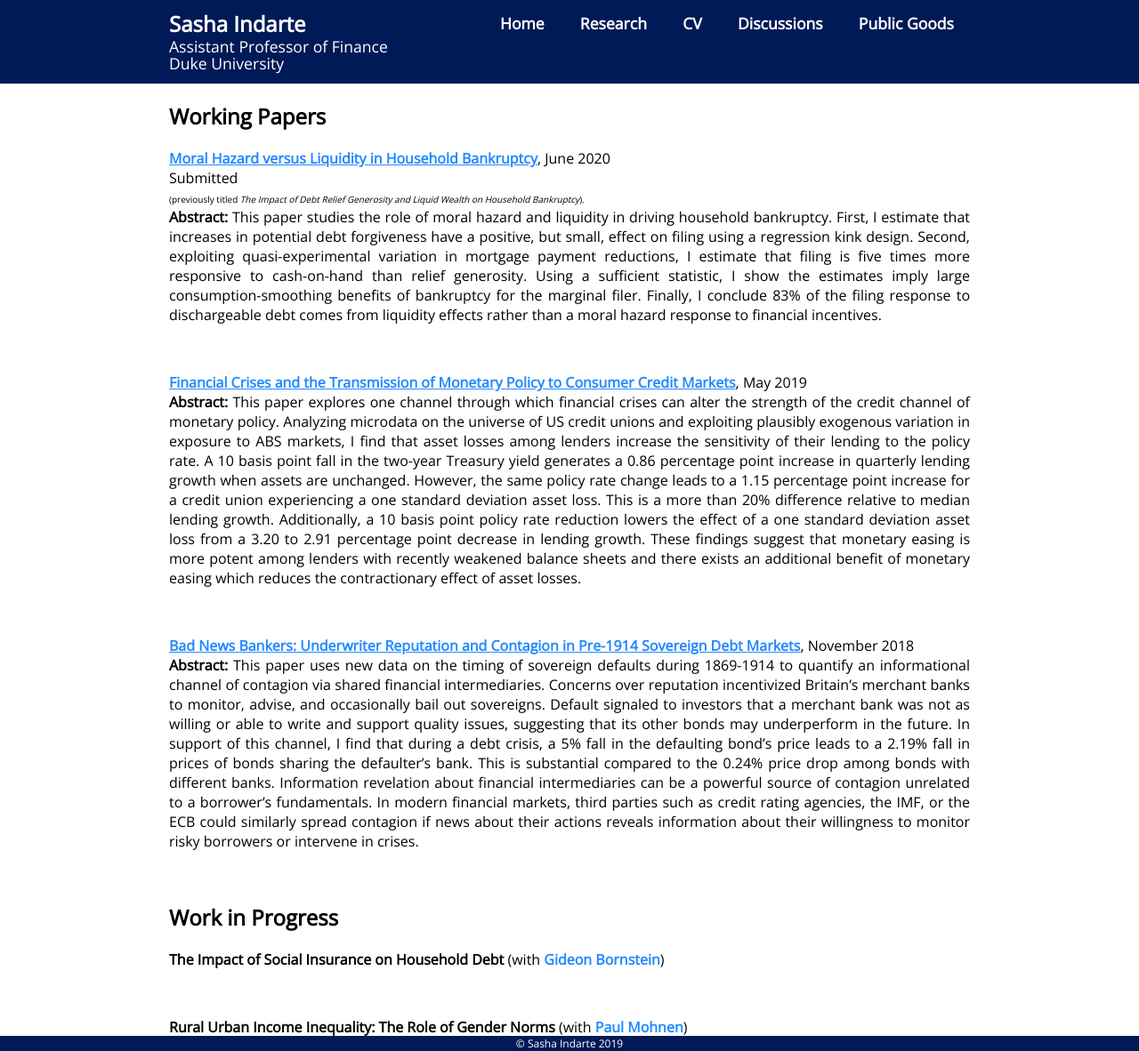
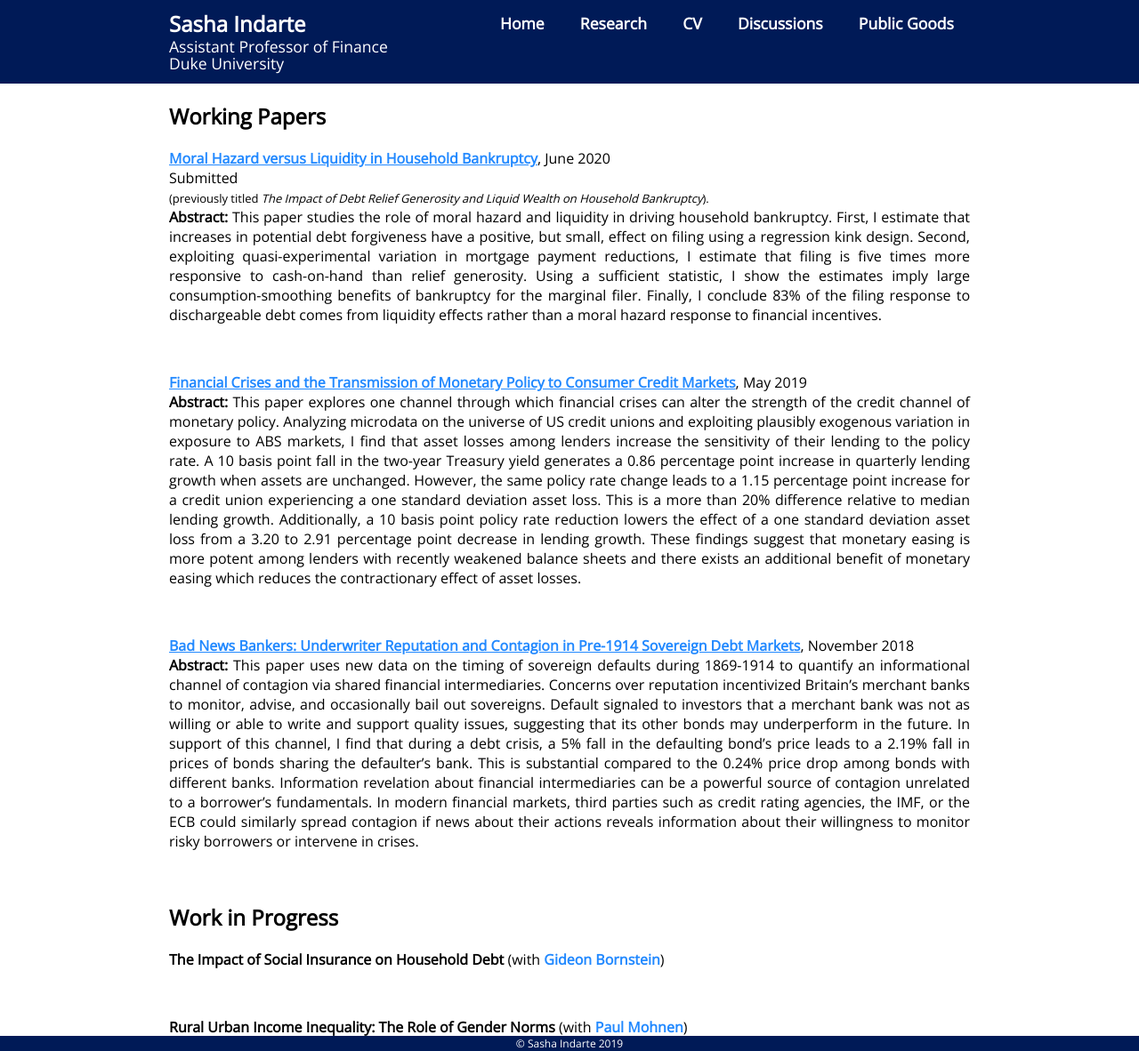
Before and after one commit to sashaindarte/sashaindarte.github.io, a Jekyll site: the page built from research/index.html, in a window 1280 px wide and 1182 px high. Shown: the whole window at 89% size. Built offline with Jekyll 4.4.1, drawn with Linux system fonts in a browser that asks for light colours.

Commit message:
changed font size for old title

```diff
--- a/research/index.html
+++ b/research/index.html
@@ -12,7 +12,7 @@ title: Sasha Indarte - Research
 			<br>
 			Submitted
 			<br>
-			<font size="-2">(previously titled <i>The Impact of Debt Relief Generosity and Liquid Wealth on Household Bankruptcy</i>).</font>
+			<font size="-1">(previously titled <i>The Impact of Debt Relief Generosity and Liquid Wealth on Household Bankruptcy</i>).</font>
 			<br>
 			<b>Abstract:</b> This paper studies the role of moral hazard and liquidity in driving household bankruptcy. First, I estimate that increases in potential debt forgiveness have a positive, but small, effect on filing using a regression kink design. Second, exploiting quasi-experimental variation in mortgage payment reductions, I estimate that filing is five times more responsive to cash-on-hand than relief generosity. Using a sufficient statistic, I show the estimates imply large consumption-smoothing benefits of bankruptcy for the marginal filer. Finally, I conclude 83% of the filing response to dischargeable debt comes from liquidity effects rather than a moral hazard response to financial incentives.
 		</p>
```
